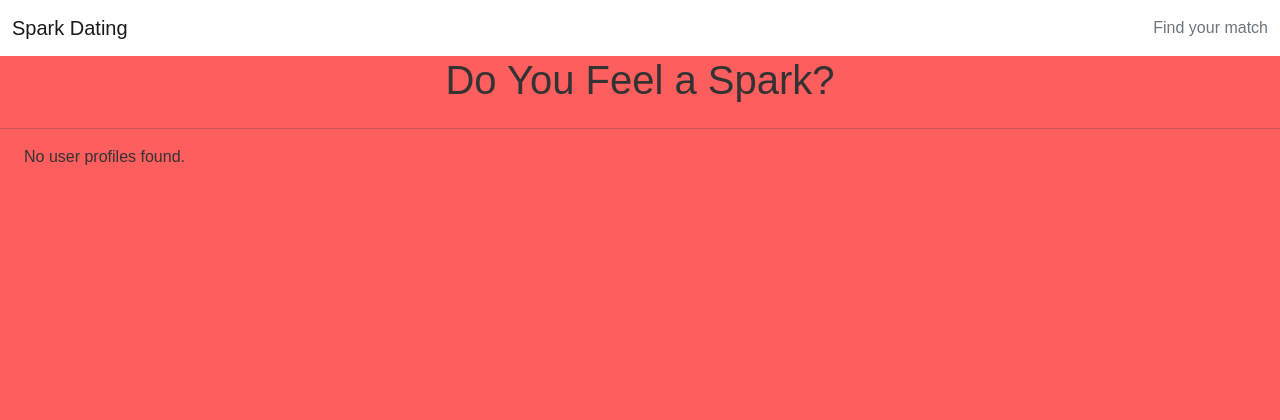
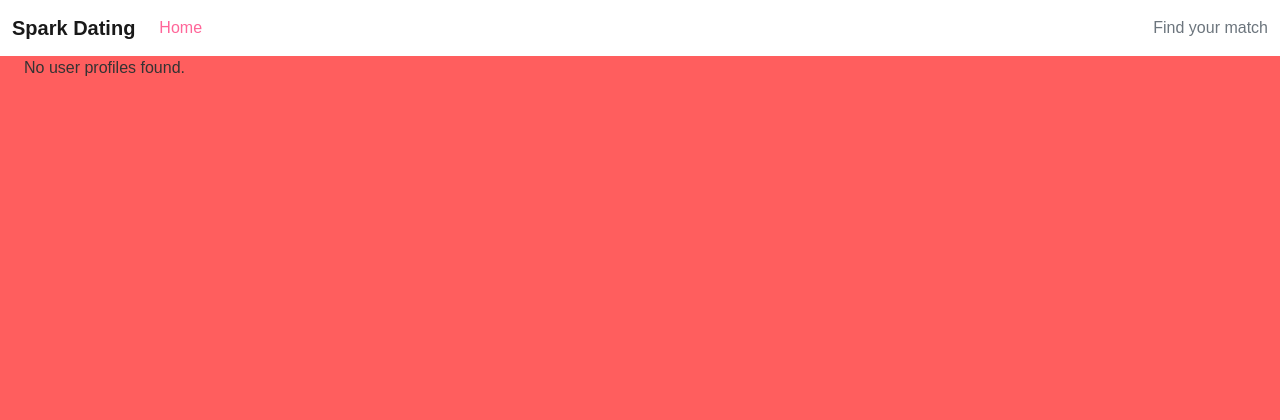
Before and after one commit to VitorBarbosaDev/Spark-Dating-App, a Django app: page / in a window 1280 px wide. Shown: the top 420 px of the page. Run offline with Django 4.2, Linux system fonts and the light colour scheme.

Commit message:
add styling to navbar

```diff
--- a/profiles/templates/profiles/index.html
+++ b/profiles/templates/profiles/index.html
@@ -2,12 +2,8 @@
 {% load interest_icons %}
 {% block content %}
 
-<!-- User Profiles Page Content Starts Here -->
-<div class="container-fluid">
-    <h1 class="mx-auto text-center">Do You Feel a Spark?</h1>
-</div>
 
-    <hr/>
+
 
 
 <!-- User Profiles Displayed as Cards -->
--- a/static/css/style.css
+++ b/static/css/style.css
@@ -15,11 +15,11 @@ body {
 
 /* Navbar Customization */
 .navbar {
-    background-color: var(--primary-color);
+    background-color: var(--secondary-color);
 }
 
 .nav-link {
-    color: #ffffff !important;
+    color: var(--secondary-color) !important;
 }
 
 
@@ -28,7 +28,7 @@ a {
 }
 
 a:hover {
-    color: var(--secondary-color);
+    color: var(--primary-color);
 }
 
 /* Profile Cards */
--- a/templates/base.html
+++ b/templates/base.html
@@ -32,7 +32,7 @@
 <!-- Navigation -->
 <nav class="navbar navbar-expand-lg navbar-light bg-white">
     <div class="container-fluid">
-        <a class="navbar-brand" href="{% url 'home' %}">Spark Dating</a>
+        <a class="navbar-brand fw-bold"  href="{% url 'home' %}">Spark Dating</a>
         <button class="navbar-toggler" type="button" data-bs-toggle="collapse" data-bs-target="#navbarText"
                 aria-controls="navbarText" aria-expanded="false" aria-label="Toggle navigation">
             <span class="navbar-toggler-icon"></span>
@@ -45,12 +45,13 @@
                 </li>
                 <!-- other navigation links -->
             </ul>
-            <span class="navbar-text text-muted">
-                Find your match
-            </span>
+            <span class="navbar-text text-muted" style="color: var(--primary-color);">
+                    Find your match
+                </span>
         </div>
     </div>
 </nav>
+
 
 <main class="flex-shrink-0 main-bg">
     {% block content %}
```
Also changed, not shown: profiles/migrations/0006_alter_userprofile_first_name.py (added).
